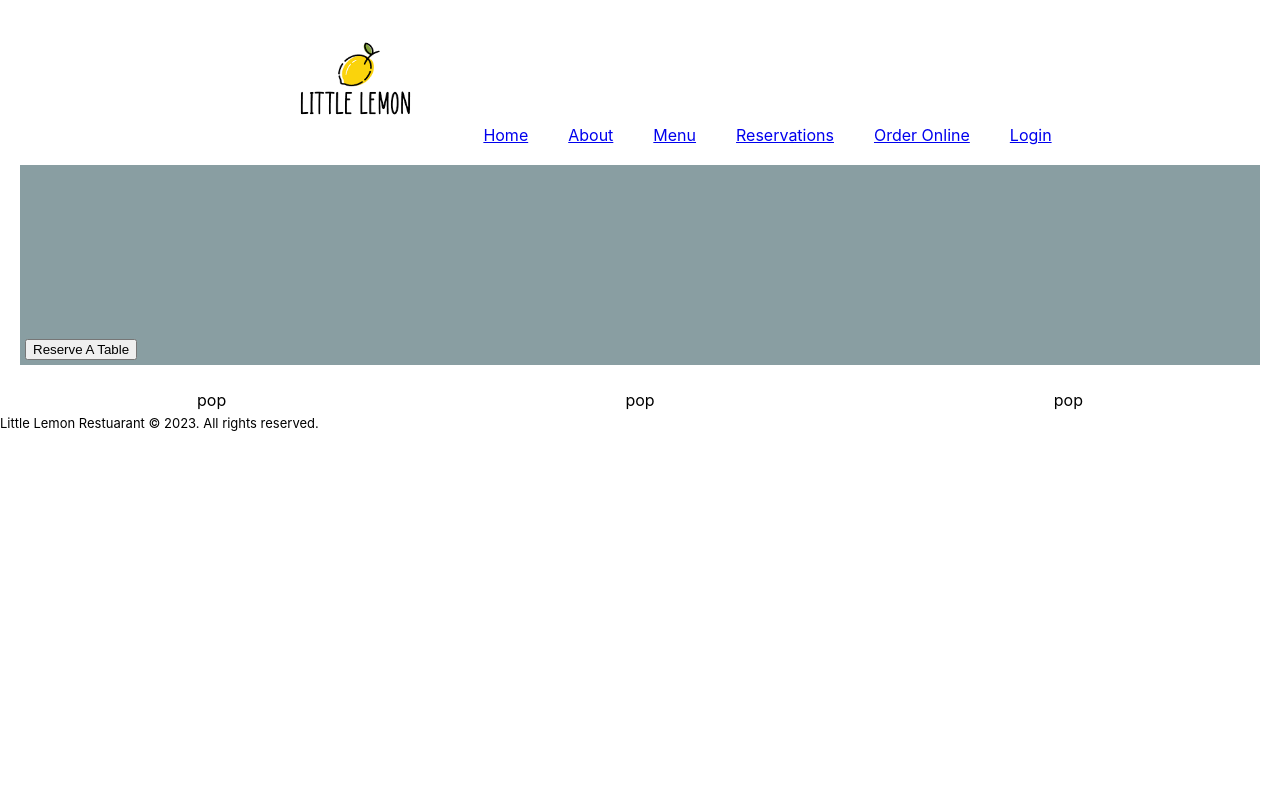
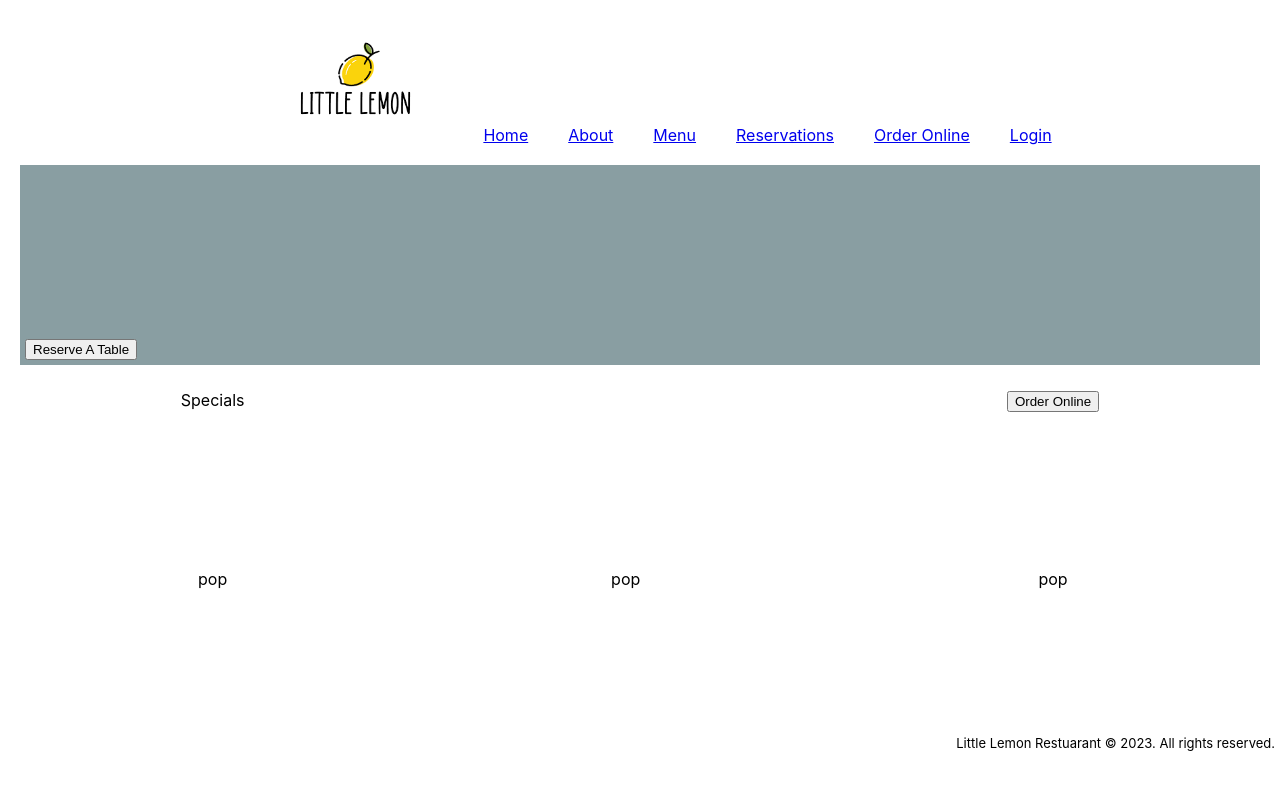
Before and after one commit to kapatric/meta-capstone, a React (Create React App) app: page / in a window 1280 px wide. Shown: the top 790 px of the page. Built offline with nearby package versions, Linux system fonts and the light colour scheme.

Commit message:
making grid

```diff
--- a/src/components/Footer/Footer.css
+++ b/src/components/Footer/Footer.css
@@ -1,4 +1,7 @@
 .foot {
-  text-align:left;
+  text-align:right;
   font-size: small;
+  margin-right: 5px;
+  position: relative;
+  bottom: 0;
 }
--- a/src/components/Main/Main.css
+++ b/src/components/Main/Main.css
@@ -2,6 +2,7 @@
   display: grid;
   grid-template-columns: auto auto auto;
   gap: 5px;
+  height: 350px;
 }
 
 .grid-item {
--- a/src/components/Main/Main.jsx
+++ b/src/components/Main/Main.jsx
@@ -5,6 +5,11 @@ export default function Main() {
 
   return (
     <div className="container">
+      <div className="grid-item">Specials</div>
+      <div className="grid-item"></div>
+      <div className="grid-item">
+        <button>Order Online</button>
+      </div>
       <div className="grid-item">pop</div>
       <div className="grid-item">pop</div>
       <div className="grid-item">pop</div>
```
